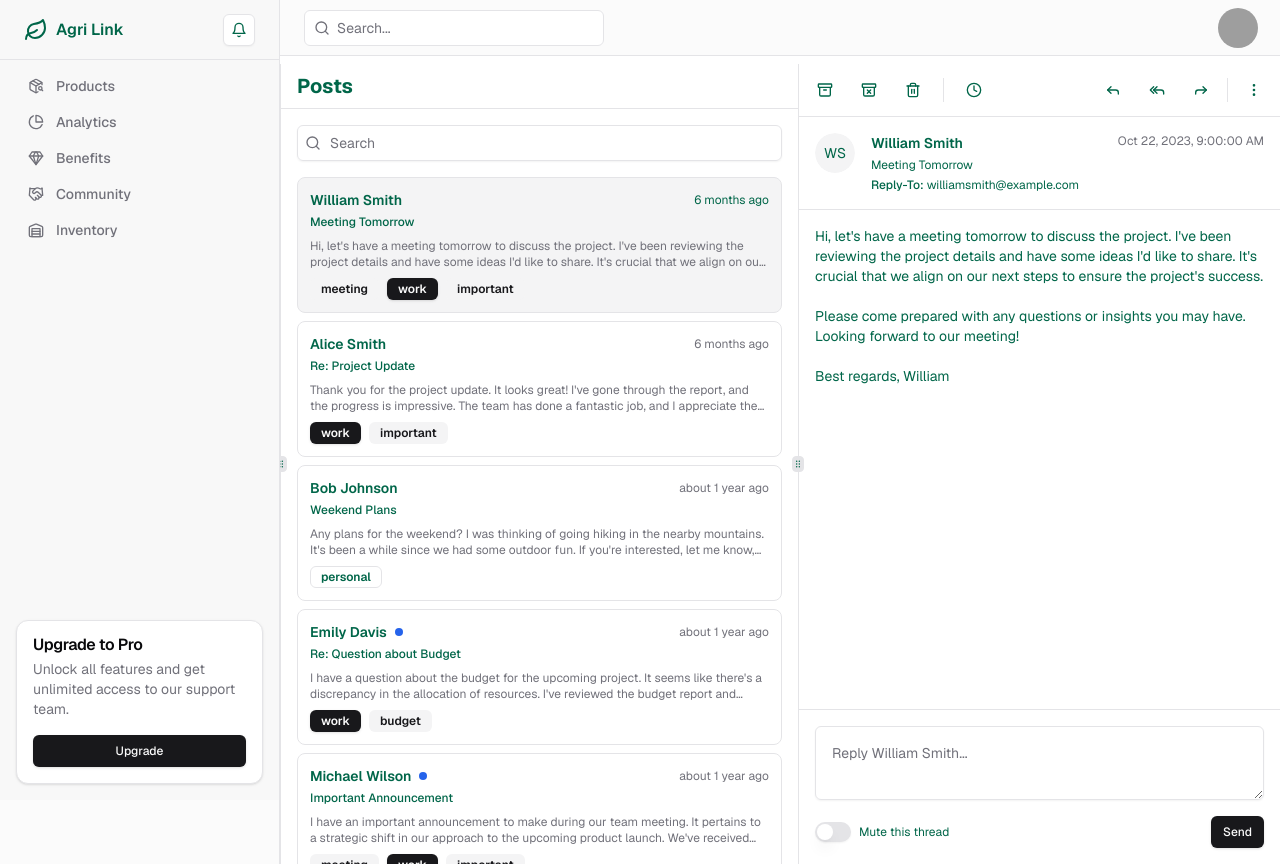
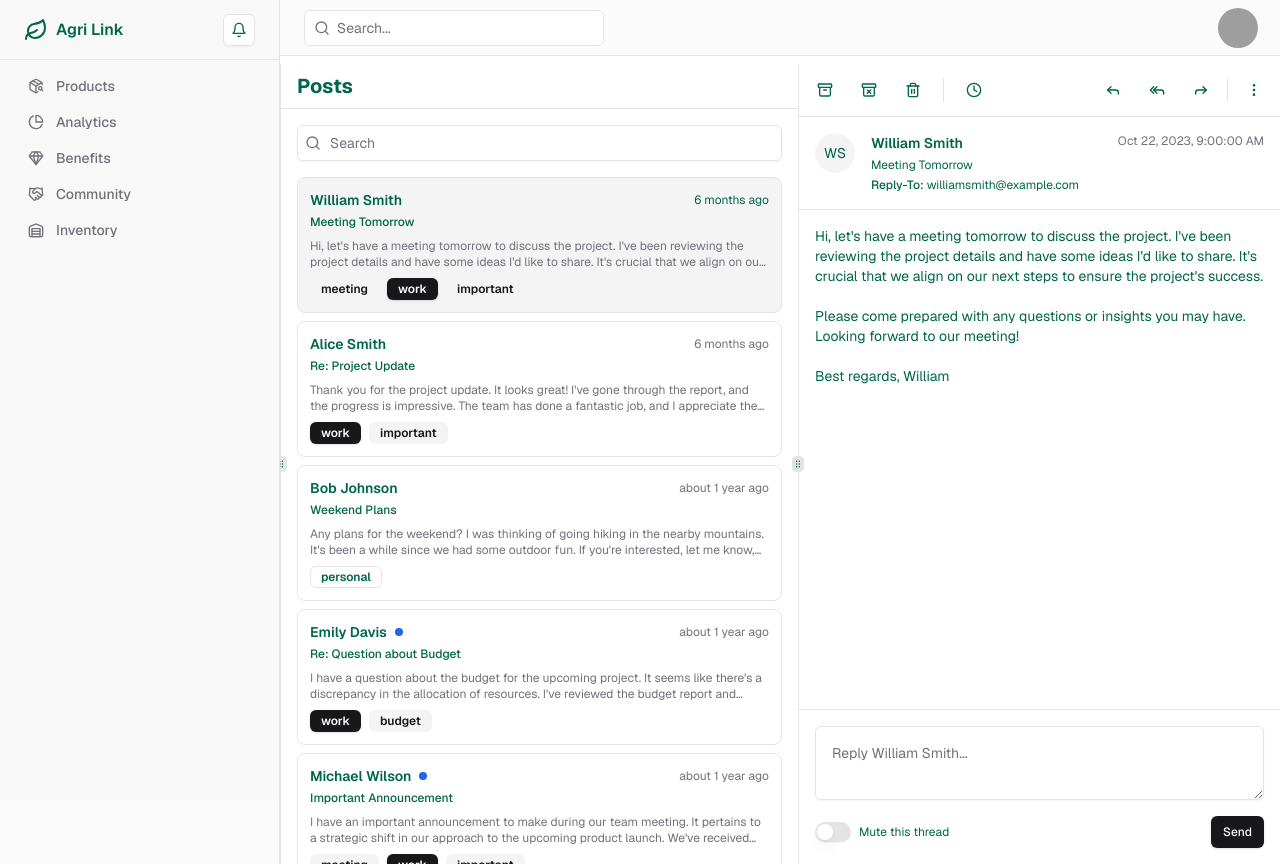
Before and after one commit to chroot-scoot/agrilink, a Next.js app: page /dashboard/community in a window 1280 px wide. Built offline with nearby package versions, Linux system fonts and the light colour scheme; grey boxes are pictures that could not be loaded.

Commit message:
fix: rm premium button

```diff
--- a/src/app/dashboard/components/sidebar-mobile.tsx
+++ b/src/app/dashboard/components/sidebar-mobile.tsx
@@ -85,7 +85,7 @@ export function SideBarMobile() {
             )
           )}
         </nav>
-        <div className="mt-auto">
+        {/* <div className="mt-auto">
           <Card>
             <CardHeader>
               <CardTitle>Upgrade to Pro</CardTitle>
@@ -100,7 +100,7 @@ export function SideBarMobile() {
               </Button>
             </CardContent>
           </Card>
-        </div>
+        </div> */}
       </SheetContent>
     </Sheet>
   );
--- a/src/app/dashboard/components/sidebar-wide.tsx
+++ b/src/app/dashboard/components/sidebar-wide.tsx
@@ -72,7 +72,7 @@ function SideBarWideMenu() {
           )}
         </nav>
       </div>
-      <div className="mt-auto p-4">
+      {/* <div className="mt-auto p-4">
         <Card x-chunk="dashboard-02-chunk-0">
           <CardHeader className="p-2 pt-0 md:p-4">
             <CardTitle>Upgrade to Pro</CardTitle>
@@ -86,7 +86,7 @@ function SideBarWideMenu() {
             </Button>
           </CardContent>
         </Card>
-      </div>
+      </div> */}
     </>
   );
 }
```
